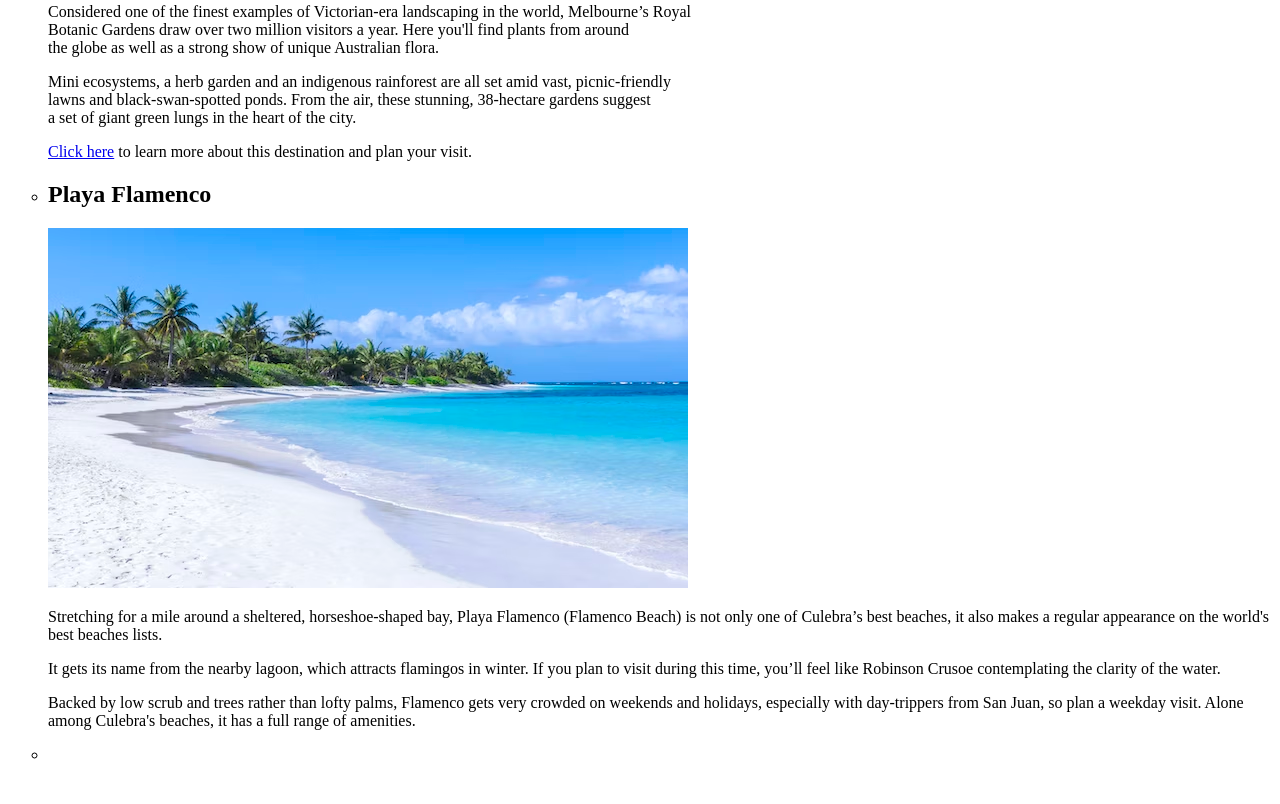
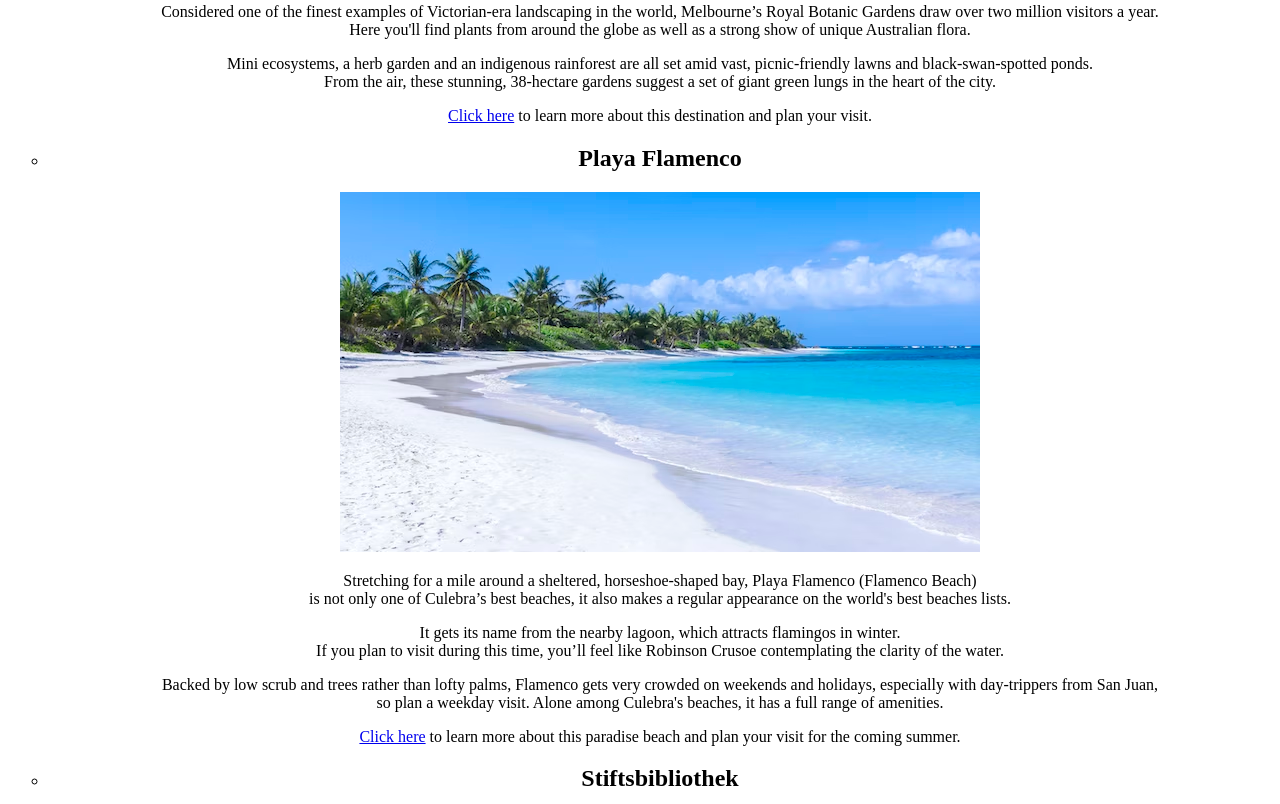
Before and after one commit to kwasi-OT/HTML-attributes-list-links, a plain HTML site: page index.html in a window 1280 px wide. Shown: the part 576-1380 px from the top of the page. Before the commit the page ends 1356 px from the top, so only its background shows below. Drawn offline with Linux system fonts and the light colour scheme.

Commit message:
added more content and images

```diff
--- a/index.html
+++ b/index.html
@@ -7,25 +7,34 @@
     <title>HTML Attributes-List-Links</title>
 </head>
 <body>
-    <h1>My Favourite Travel Destinations</h1>
+    <center>
+        <h1>My Favourite Travel Destinations</h1>
     <p>Are you thinking of travelling or you are perharp looking for a destination for your next vacation?</p>
     <p>Checkout these amazing travel destinations you would love to visit again and again.</p>
     <ul style="list-style-type: circle;">
         <li>
             <h2>Royal Botanic Gardens</h2>
             <img src="/images/botanic-garden.avif" alt="royal botanic garden" title="Royal Botanic Garden, Melbourne, Australia" width="640px" height="360px">
-            <p>Considered one of the finest examples of Victorian-era landscaping in the world, Melbourne’s Royal <br>Botanic Gardens draw over two million visitors a year. Here you'll find plants from around <br>the globe as well as a strong show of unique Australian flora.</p>
-            <p>Mini ecosystems, a herb garden and an indigenous rainforest are all set amid vast, picnic-friendly <br> lawns and black-swan-spotted ponds. From the air, these stunning, 38-hectare gardens suggest <br> a set of giant green lungs in the heart of the city.</p>
-            <span><a href="https://www.lonelyplanet.com/australia/victoria/melbourne/south-yarra-prahran-windsor/attractions/royal-botanic-gardens/a/poi-sig/366245/1341490">Click here</a> to learn more about this destination and plan your visit.</a></span>
+            <p>Considered one of the finest examples of Victorian-era landscaping in the world, Melbourne’s Royal Botanic Gardens draw over two million visitors a year. <br> Here you'll find plants from around the globe as well as a strong show of unique Australian flora.</p>
+            <p>Mini ecosystems, a herb garden and an indigenous rainforest are all set amid vast, picnic-friendly  lawns and black-swan-spotted ponds. <br> From the air, these stunning, 38-hectare gardens suggest a set of giant green lungs in the heart of the city.</p>
+            <span><a href="https://www.lonelyplanet.com/australia/victoria/melbourne/south-yarra-prahran-windsor/attractions/royal-botanic-gardens/a/poi-sig/366245/1341490" target="_blank">Click here</a> to learn more about this destination and plan your visit.</a></span>
         </li>
         <li>
             <h2>Playa Flamenco</h2>
             <img src="/images/playa-flamenco.avif" alt="playa-flamenco, culebra, puerto rico" title="Playa Flamenco, Culebra, Puerto Rico" width="640px" height="360px">
-            <p>Stretching for a mile around a sheltered, horseshoe-shaped bay, Playa Flamenco (Flamenco Beach) is not only one of Culebra’s best beaches, it also makes a regular appearance on the world's best beaches lists.</p>
-            <p>It gets its name from the nearby lagoon, which attracts flamingos in winter. If you plan to visit during this time, you’ll feel like Robinson Crusoe contemplating the clarity of the water.</p>
-            <p>Backed by low scrub and trees rather than lofty palms, Flamenco gets very crowded on weekends and holidays, especially with day-trippers from San Juan, so plan a weekday visit. Alone among Culebra's beaches, it has a full range of amenities.</p>
+            <p>Stretching for a mile around a sheltered, horseshoe-shaped bay, Playa Flamenco (Flamenco Beach) <br> is not only one of Culebra’s best beaches, it also makes a regular appearance on the world's best beaches lists.</p>
+            <p>It gets its name from the nearby lagoon, which attracts flamingos in winter. <br> If you plan to visit during this time, you’ll feel like Robinson Crusoe contemplating the clarity of the water.</p>
+            <p>Backed by low scrub and trees rather than lofty palms, Flamenco gets very crowded on weekends and holidays, especially with day-trippers from San Juan, <br> so plan a weekday visit. Alone among Culebra's beaches, it has a full range of amenities.</p>
+            <span><a href="https://www.lonelyplanet.com/puerto-rico/eastern-puerto-rico/culebra/attractions/playa-flamenco/a/poi-sig/1398521/358119" target="_blank">Click here</a> to learn more about this paradise beach and plan your visit for the coming summer.</span>
         </li>
-        <li></li>
+        <li>
+            <h2>Stiftsbibliothek</h2>
+            <img src="/images/Stiftsbibliothek_St_Gallen.avif" alt="Stiftsbibliothek, Switzerland" title="Stiftsbibliothek, in Northeastern Switzerland" width="640px" height="360px">
+            <p>If the greatest masterpieces on earth are wrought for the glory of God, St Gallen’s Stiftsbibliothek (Abbey Library), is like a living prayer. <br> Religious or not, you can’t help but look up to the heavens and fall silent as you step across its creaking wood floor, <br>breathe in the scent of 1000 years of parchment, ink, patience and piety, and cast a careful eye across its stucco-encrusted ceiling,<br> biblical frescoes, playful putti (cherub-like figures), magnificent globe and shelves lined with 170,000 beautiful leather-bound books. <br> Some of the world’s most precious and elaborate medieval manuscripts are hidden here, occasionally dusted off for exhibitions for all to admire.</p>
+            <p>Once the beating heart of one of Europe’s finest Benedictine monasteries, the library gave St Gallen a solid foot up the celestial ladder in the Middle Ages. <br> Today, this wondrous space forms the centerpiece of the Unesco World Heritage Stiftsbezirk (Abbey District). <br> If you make the pilgrimage to just one abbey in Switzerland, this really should be it.</p>
+            <span><a href="https://www.lonelyplanet.com/switzerland/st-gallen/attractions/stiftsbibliothek/a/poi-sig/1116274/1314885" target="_blank">Click here</a> to learn more about this stunning masterpieces that is a UNESCO World Heritage site.</span>
+        </li>
     </ul>
+    </center>
 </body>
 </html>
```
Also changed, not shown: images/Stiftsbibliothek_St_Gallen.avif (added).
